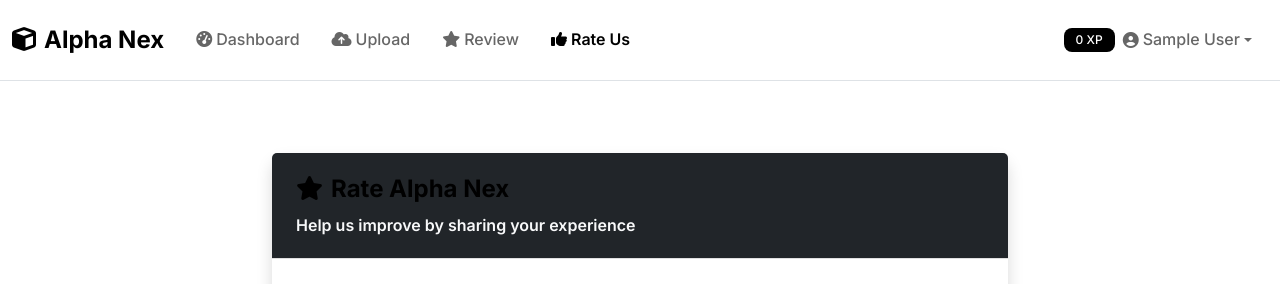
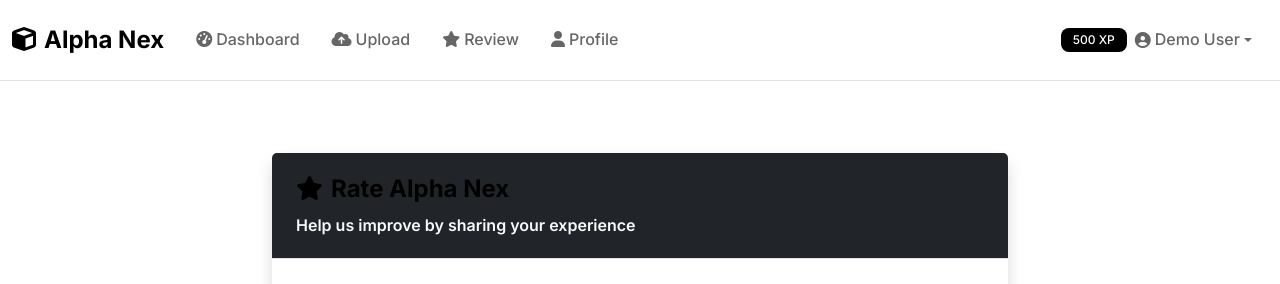
Before and after one commit to shaurya6468/Alpha-Nex-NEW, a Flask app: page /rating in a window 1280 px wide. Shown: the top 284 px of the page. Run offline with Flask 3, Linux system fonts and the light colour scheme; the visitor is signed in with stand-in values (Sample User, id 1); some libraries are stand-ins or nearby versions.

Commit message:
Enable demo mode, providing immediate access to the platform features
Removes authentication and implements a demo user, streamlining the user flow and adding test files for review demonstration.

Replit-Commit-Author: Agent
Replit-Commit-Session-Id: 893bfa65-2832-4245-b562-7d27448669bb
Replit-Commit-Screenshot-Url: https://storage.googleapis.com/screenshot-production-us-central1/0e844326-2506-450f-b5b5-622fd2ac2d49/893bfa65-2832-4245-b562-7d27448669bb/TQStZzI

```diff
--- a/app.py
+++ b/app.py
@@ -23,7 +23,7 @@ db = SQLAlchemy(model_class=Base)
 
 # Create the app
 app = Flask(__name__)
-app.secret_key = os.environ.get("SESSION_SECRET")
+app.secret_key = os.environ.get("SESSION_SECRET", "alpha-nex-demo-secret-key-2025")
 app.wsgi_app = ProxyFix(app.wsgi_app, x_proto=1, x_host=1)
 
 # Configure the database
--- a/routes.py
+++ b/routes.py
@@ -106,8 +106,8 @@ def dashboard():
         # Create test files from test user for demo user to review
         create_test_files(test_user)
 
-    # Simulate login for the demo user
-    login_user(demo_user)
+    # Set demo user as current user context (no authentication needed)
+    # login_user(demo_user)  # Removed since we don't need sessions
 
     # Get user stats
     upload_count = Upload.query.filter_by(user_id=demo_user.id).count()
@@ -125,12 +125,18 @@ def dashboard():
                          upload_count=upload_count,
                          review_count=review_count,
                          recent_uploads=recent_uploads,
-                         daily_remaining_mb=daily_remaining_mb)
+                         daily_remaining_mb=daily_remaining_mb,
+                         demo_user=demo_user)
 
 @app.route('/upload', methods=['GET', 'POST'])
 def upload_file():
     """File upload endpoint"""
-    if current_user.is_banned:
+    # Get demo user
+    demo_user = User.query.filter_by(email='demo@alphanex.com').first()
+    if not demo_user:
+        return redirect(url_for('dashboard'))
+
+    if demo_user.is_banned:
         flash('Your account is banned and cannot upload content.', 'error')
         return redirect(url_for('dashboard'))
 
@@ -143,7 +149,7 @@ def upload_file():
             # Check file size and daily limit
             file_size = get_file_size(file)
 
-            if not current_user.can_upload(file_size):
+            if not demo_user.can_upload(file_size):
                 flash('Upload would exceed daily 500MB limit.', 'error')
                 return render_template('uploader/upload.html', form=form)
 
@@ -157,7 +163,7 @@ def upload_file():
 
                 # Create upload record
                 upload = Upload()
-                upload.user_id = current_user.id
+                upload.user_id = demo_user.id
                 upload.filename = unique_filename
                 upload.original_filename = filename
                 upload.file_path = file_path
@@ -168,9 +174,9 @@ def upload_file():
                 upload.status = 'pending'  # Set initial status to pending review
 
                 # Update user's daily upload count and award XP
-                current_user.daily_upload_bytes += file_size
+                demo_user.daily_upload_bytes += file_size
                 upload_xp = calculate_xp_reward('upload')
-                current_user.xp_points += upload_xp
+                demo_user.xp_points += upload_xp
 
                 db.session.add(upload)
                 db.session.commit()
@@ -184,7 +190,7 @@ def upload_file():
                     # Auto-flag if scores are high
                     if duplicate_score > 0.8 or spam_score > 0.7:
                         upload.status = 'flagged'
-                        current_user.add_strike('uploader', f'High duplicate ({duplicate_score:.2f}) or spam ({spam_score:.2f}) score')
+                        demo_user.add_strike('uploader', f'High duplicate ({duplicate_score:.2f}) or spam ({spam_score:.2f}) score')
 
                     db.session.commit()
                 except Exception as e:
@@ -209,27 +215,32 @@ def upload_file():
 
     # Calculate remaining daily upload capacity with error handling
     try:
-        daily_remaining = current_user.get_daily_upload_remaining()
+        daily_remaining = demo_user.get_daily_upload_remaining()
         daily_remaining_mb = daily_remaining / (1024 * 1024)
     except Exception as e:
         app.logger.error(f"Daily limit calculation failed: {e}")
         daily_remaining_mb = 500.0  # Default to full limit
 
-    return render_template('uploader/upload.html', form=form, daily_remaining_mb=daily_remaining_mb)
+    return render_template('uploader/upload.html', form=form, daily_remaining_mb=daily_remaining_mb, demo_user=demo_user)
 
 @app.route('/review')
 def review_content():
     """Content review endpoint - shows all uploaded files for review"""
-    if current_user.is_banned:
+    # Get demo user
+    demo_user = User.query.filter_by(email='demo@alphanex.com').first()
+    if not demo_user:
+        return redirect(url_for('dashboard'))
+
+    if demo_user.is_banned:
         flash('Your account is banned and cannot review content.', 'error')
         return redirect(url_for('dashboard'))
 
-    # Get uploads that need review (not from current user and not already reviewed by them)
-    # Show all uploads except those uploaded by current user
-    reviewed_upload_ids = [r.upload_id for r in current_user.reviews]
+    # Get uploads that need review (not from demo user and not already reviewed by them)
+    # Show all uploads except those uploaded by demo user
+    reviewed_upload_ids = [r.upload_id for r in demo_user.reviews]
 
     uploads = Upload.query.filter(
-        Upload.user_id != current_user.id,  # Cannot review own uploads
+        Upload.user_id != demo_user.id,  # Cannot review own uploads
         ~Upload.id.in_(reviewed_upload_ids)  # Haven't reviewed yet
     ).order_by(Upload.uploaded_at.desc()).all()
 
@@ -240,24 +251,24 @@ def review_content():
         if review_count < 5:  # Max 5 reviews per upload
             available_uploads.append(upload)
 
-    return render_template('reviewer/review.html', uploads=available_uploads)
+    return render_template('reviewer/review.html', uploads=available_uploads, demo_user=demo_user)
 
 @app.route('/review/<int:upload_id>', methods=['GET', 'POST'])
 def review_upload(upload_id):
     """Review a specific upload"""
-    if current_user.is_banned:
+    if demo_user.is_banned:
         flash('Your account is banned and cannot review content.', 'error')
         return redirect(url_for('dashboard'))
 
     upload = Upload.query.get_or_404(upload_id)
 
     # Check if user can review this upload
-    if upload.user_id == current_user.id:
+    if upload.user_id == demo_user.id:
         flash('You cannot review your own uploads.', 'error')
         return redirect(url_for('review_content'))
 
     # Check if user already reviewed this upload
-    existing_review = Review.query.filter_by(upload_id=upload_id, reviewer_id=current_user.id).first()
+    existing_review = Review.query.filter_by(upload_id=upload_id, reviewer_id=demo_user.id).first()
     if existing_review:
         flash('You have already reviewed this upload.', 'error')
         return redirect(url_for('review_content'))
@@ -279,13 +290,13 @@ def review_upload(upload_id):
         # Create review
         review = Review()
         review.upload_id = upload.id
-        review.reviewer_id = current_user.id
+        review.reviewer_id = demo_user.id
         review.rating = form.rating.data
         review.description = form.description.data
         review.xp_earned = calculate_xp_reward('review')
 
         # Award XP to reviewer
-        current_user.xp_points += review.xp_earned
+        demo_user.xp_points += review.xp_earned
 
         db.session.add(review)
         db.session.commit()
@@ -337,7 +348,7 @@ def rate_website():
     if form.validate_on_submit():
         # Create rating record
         rating = Rating()
-        rating.user_id = current_user.id
+        rating.user_id = demo_user.id
         rating.rating = form.rating.data
         rating.category = form.category.data
         rating.description = form.description.data
@@ -354,11 +365,11 @@ def rate_website():
 @app.route('/profile')
 def profile():
     # Get user's strikes and violation history
-    strikes = Strike.query.filter_by(user_id=current_user.id)\
+    strikes = Strike.query.filter_by(user_id=demo_user.id)\
                          .order_by(Strike.created_at.desc()).all()
 
     # Get withdrawal requests
-    withdrawals = WithdrawalRequest.query.filter_by(user_id=current_user.id)\
+    withdrawals = WithdrawalRequest.query.filter_by(user_id=demo_user.id)\
                                         .order_by(WithdrawalRequest.created_at.desc()).all()
 
     return render_template('profile.html', strikes=strikes, withdrawals=withdrawals)
@@ -367,7 +378,7 @@ def profile():
 def delete_upload(upload_id):
     upload = Upload.query.get_or_404(upload_id)
 
-    if upload.user_id != current_user.id:
+    if upload.user_id != demo_user.id:
         flash('Access denied.', 'error')
         return redirect(url_for('dashboard'))
 
@@ -375,11 +386,11 @@ def delete_upload(upload_id):
     penalty = upload.get_deletion_penalty()
 
     if penalty > 0:
-        if current_user.xp_points < penalty:
-            flash(f'Insufficient XP to delete. Penalty: {penalty} XP (You have: {current_user.xp_points} XP)', 'error')
+        if demo_user.xp_points < penalty:
+            flash(f'Insufficient XP to delete. Penalty: {penalty} XP (You have: {demo_user.xp_points} XP)', 'error')
             return redirect(url_for('dashboard'))
 
-        current_user.xp_points -= penalty
+        demo_user.xp_points -= penalty
         flash(f'Content deleted with {penalty} XP penalty.', 'warning')
     else:
         flash('Content deleted within free window.', 'success')
@@ -403,7 +414,7 @@ def request_withdrawal():
     if form.validate_on_submit():
         amount_xp = form.amount_xp.data
 
-        if amount_xp > current_user.xp_points:
+        if amount_xp > demo_user.xp_points:
             flash('Insufficient XP points.', 'error')
             return render_template('profile.html', form=form)
 
@@ -415,7 +426,7 @@ def request_withdrawal():
         amount_usd = (amount_xp or 0) / 100.0
 
         withdrawal = WithdrawalRequest()
-        withdrawal.user_id = current_user.id
+        withdrawal.user_id = demo_user.id
         withdrawal.amount_xp = amount_xp
         withdrawal.amount_usd = amount_usd
         withdrawal.payment_method = form.payment_method.data
@@ -432,7 +443,7 @@ def request_withdrawal():
 @app.route('/admin')
 def admin_panel():
     # Simple admin check (in production, use proper role system)
-    if current_user.email not in ['admin@alphanex.com']:
+    if demo_user.email not in ['admin@alphanex.com']:
         flash('Access denied.', 'error')
         return redirect(url_for('dashboard'))
 
@@ -456,7 +467,7 @@ def admin_panel():
 def upload_status(upload_id):
     upload = Upload.query.get_or_404(upload_id)
 
-    if upload.user_id != current_user.id:
+    if upload.user_id != demo_user.id:
         return jsonify({'error': 'Access denied'}), 403
 
     time_remaining = upload.deletion_deadline - datetime.utcnow()
--- a/templates/base.html
+++ b/templates/base.html
@@ -38,7 +38,6 @@
 
             <div class="collapse navbar-collapse" id="navbarNav">
                 <ul class="navbar-nav me-auto">
-                    {% if current_user.is_authenticated %}
                     <li class="nav-item">
                         <a class="nav-link" href="{{ url_for('dashboard') }}">
                             <i class="fas fa-tachometer-alt me-1"></i>Dashboard
@@ -55,26 +54,24 @@
                         </a>
                     </li>
                     <li class="nav-item">
-                        <a class="nav-link" href="{{ url_for('rate_website') }}">
-                            <i class="fas fa-thumbs-up me-1"></i>Rate Us
+                        <a class="nav-link" href="{{ url_for('profile') }}">
+                            <i class="fas fa-user me-1"></i>Profile
                         </a>
                     </li>
-                    {% endif %}
                 </ul>
 
                 <ul class="navbar-nav">
-                    {% if current_user.is_authenticated %}
                     <li class="nav-item dropdown">
                         <a class="nav-link dropdown-toggle d-flex align-items-center" href="#" role="button" data-bs-toggle="dropdown">
-                            <span class="badge bg-dark me-2">{{ current_user.xp_points }} XP</span>
-                            <i class="fas fa-user-circle me-1"></i>{{ current_user.name }}
+                            <span class="badge bg-dark me-2">{{ demo_user.xp_points if demo_user else 500 }} XP</span>
+                            <i class="fas fa-user-circle me-1"></i>{{ demo_user.name if demo_user else 'Demo User' }}
 
                             <!-- Strike warnings -->
-                            {% if current_user.uploader_strikes > 0 or current_user.reviewer_strikes > 0 %}
+                            {% if demo_user and (demo_user.uploader_strikes > 0 or demo_user.reviewer_strikes > 0) %}
                             <span class="badge bg-warning text-dark ms-2">
                                 <i class="fas fa-exclamation-triangle"></i>
-                                {% if current_user.uploader_strikes > 0 %}U:{{ current_user.uploader_strikes }}{% endif %}
-                                {% if current_user.reviewer_strikes > 0 %}R:{{ current_user.reviewer_strikes }}{% endif %}
+                                {% if demo_user.uploader_strikes > 0 %}U:{{ demo_user.uploader_strikes }}{% endif %}
+                                {% if demo_user.reviewer_strikes > 0 %}R:{{ demo_user.reviewer_strikes }}{% endif %}
                             </span>
                             {% endif %}
                         </a>
@@ -82,20 +79,8 @@
                             <li><a class="dropdown-item" href="{{ url_for('profile') }}">
                                 <i class="fas fa-user me-2"></i>Profile
                             </a></li>
-                            <li><hr class="dropdown-divider"></li>
-                            <li><a class="dropdown-item" href="{{ url_for('logout') }}">
-                                <i class="fas fa-sign-out-alt me-2"></i>Logout
-                            </a></li>
                         </ul>
                     </li>
-                    {% else %}
-                    <li class="nav-item">
-                        <a class="nav-link" href="{{ url_for('login') }}">Login</a>
-                    </li>
-                    <li class="nav-item">
-                        <a class="btn btn-dark btn-sm" href="{{ url_for('signup') }}">Sign Up</a>
-                    </li>
-                    {% endif %}
                 </ul>
             </div>
         </div>
```
Also changed, not shown: replit.md (+9 -0 lines), templates/dashboard.html (+22 -22 lines), templates/uploader/upload.html (+4 -4 lines).
